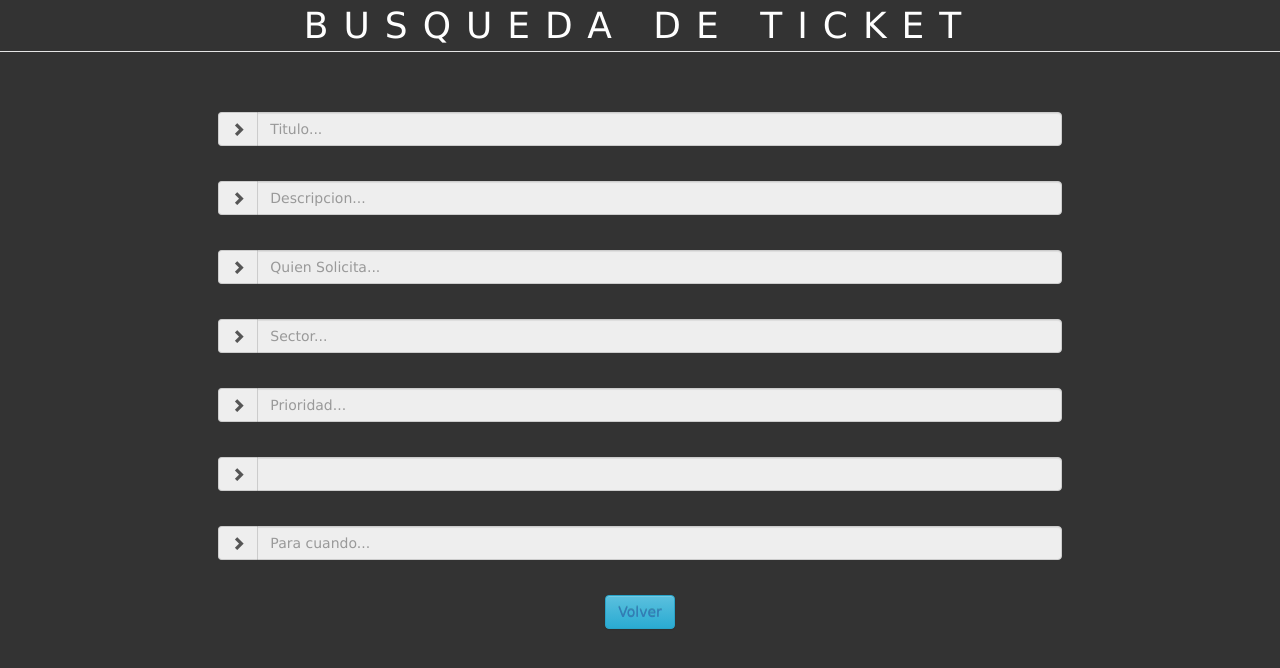
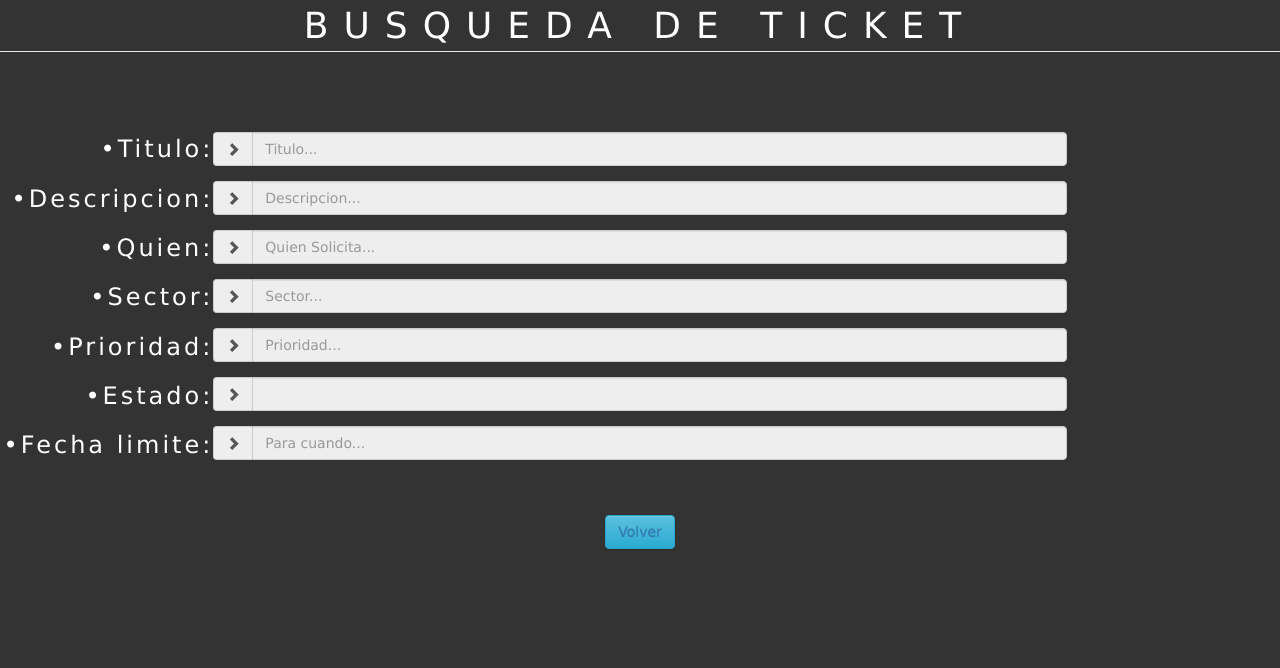
Before and after one commit to FrancoArto/soporte, a CodeIgniter app: the page made by application/views/buscarTicket.php in a window 1280 px wide. Shown: the top 668 px of the page. Run offline with CodeIgniter, Linux system fonts and the light colour scheme; data that the repository does not hold is empty.

Commit message:
listo
ques eyo

```diff
--- a/application/views/buscarTicket.php
+++ b/application/views/buscarTicket.php
@@ -32,10 +32,17 @@ legend{
 	}
 
 .txt{ background-color:#1D1E1E;
-color:#313131;
+color:#FFFFFF;
 border:inset;
 border-color:#151525;
 }
+
+.referencias{
+	color:#FFFFFF;
+	font-size:24px;
+	letter-spacing:3px;
+	}
+
 
 
 </style>
@@ -55,66 +62,96 @@ border-color:#151525;
 <legend style="letter-spacing:15px; font-size:36px">BUSQUEDA DE TICKET</legend>
 <br>
 <br>
+<br>
 
-<div class="row">
-  <div class="col-md-2"></div>
+  <div class="col-md-2" style="text-align:right">
+  			<div class="row form-group"><span class="referencias">&#8226;Titulo:</span> </div>
+
+            <div class="row form-group"><span class="referencias">&#8226;Descripcion:</span> </div>
+
+            <div class="row form-group"><span class="referencias">&#8226;Quien:</span> </div>
+
+            <div class="row form-group"><span class="referencias">&#8226;Sector:</span> </div>
+
+            <div class="row form-group"><span class="referencias">&#8226;Prioridad:</span> </div>
+
+            <div class="row form-group"><span class="referencias">&#8226;Estado:</span> </div>
+
+            <div class="row form-group"><span class="referencias">&#8226;Fecha limite:</span> </div>
+  </div>
   <div class="col-md-8">
+  <div CLASS="row">
     <div class="form-group">
       <div class="input-group">
         <span class="input-group-addon" id="txtTitulo"><i class="glyphicon glyphicon-chevron-right" ></i></span>
         <input readonly type="text" class="form-control" onfocus="focoInput('sTitulo');" onBlur="blurInput('sTitulo')" id="txtTitulo" name="txtTitulo" placeholder="Titulo..." value="<?php echo $ticket["titulo"]; ?>">
       </div>
     </div>
-    <br>
+    </div>
+
+    <div class="row">
     <div class="form-group">
       <div class="input-group">
         <span class="input-group-addon" id="txtDescripcion"><i class="glyphicon glyphicon-chevron-right" ></i></span>
         <input readonly type="text" class="form-control" onfocus="focoInput('txtDescripcion');" onBlur="blurInput('sDescripcion')" id="txtDescripcion" name="txtDescripcion" placeholder="Descripcion..." value="<?php echo $ticket["descripcion"]; ?>">
       </div>
     </div>
-    <br>
+    </div>
+
+    <div class="row">
     <div class="form-group">
       <div class="input-group">
         <span class="input-group-addon" id="txtQuienSolicita"><i class="glyphicon glyphicon-chevron-right" ></i></span>
         <input readonly type="text" class="form-control" onfocus="focoInput('sQuien');" onBlur="blurInput('sQuien')" id="txtQuienSolicita" name="txtQuienSolicita" placeholder="Quien Solicita..." value="<?php echo $ticket["quien"]; ?>">
       </div>
     </div>
-    <br>
+    </div>
+
+    <div class="row">
     <div class="form-group">
       <div class="input-group">
         <span class="input-group-addon" id="txtSector"><i class="glyphicon glyphicon-chevron-right" ></i></span>
         <input readonly type="text" class="form-control" onfocus="focoInput('sSector');" onBlur="blurInput('sSector')" id="txtSector" name="txtSector" placeholder="Sector..." value="<?php echo $ticket["sector"]; ?>">
       </div>
     </div>
-    <br>
+    </div>
+
+    <div class="row">
     <div class="form-group">
       <div class="input-group">
         <span class="input-group-addon" id="txtPrioridad"><i class="glyphicon glyphicon-chevron-right" ></i></span>
         <input readonly type="text" class="form-control" onfocus="focoInput('sPrioridad');" onBlur="blurInput('sPrioridad')" id="txtPrioridad" name="txtPrioridad" placeholder="Prioridad..." value="<?php echo $ticket["prioridad_nombre"]; ?>">
       </div>
     </div>
-    <br>
+    </div>
+
+    <div class="row">
     <div class="form-group">
       <div class="input-group">
         <span class="input-group-addon" id="fecha_limite"><i class="glyphicon glyphicon-chevron-right" ></i></span>
         <input readonly type="text" class="form-control" onfocus="focoInput('sEstado');" onBlur="blurInput('sEstado')" id="estado" name="estado" placeholder="" value="<?php echo $ticket["estado_nombre"]; ?>">
       </div>
     </div>
-    <br>
+    </div>
+
+    <div class="row">
     <div class="form-group">
       <div class="input-group">
         <span class="input-group-addon" id="fecha_limite"><i class="glyphicon glyphicon-chevron-right" ></i></span>
         <input readonly type="text" class="form-control" onfocus="focoInput('sPrioridad');" onBlur="blurInput('sPrioridad')" id="fecha_limite" name="fecha_limite" placeholder="Para cuando..." value="<?php echo $ticket["fecha_limite"]; ?>">
       </div>
     </div>
-    <br>
+    </div>
+    <br><br>
+    <div class="row">
     <div class="form-group" style="text-align:center">
       <span class="btn btn-info"><a href="<?php if ($this->session->userdata("email")) {echo site_url('/usuarios/index');}
       else {echo site_url('/welcome/index');}?>">Volver</a></span>
     </div>
   </div>
+  </div>
   <div class="col-md-2"></div>
-</div>
+
 
 
 
--- a/application/views/modificar.php
+++ b/application/views/modificar.php
@@ -34,7 +34,7 @@ legend{
 
 
 .txt{ background-color:#1D1E1E;
-color:#313131;
+color:#FFFFFF;
 border:inset;
 border-color:#151525;
 }
--- a/application/views/principal.php
+++ b/application/views/principal.php
@@ -30,9 +30,10 @@ legend{
 	}
 
 .txt{ background-color:#1D1E1E;
-color:#313131;
+color:#FFFFFF;
 border:inset;
 border-color:#151525;
+
 }
 
 
--- a/application/views/registro.php
+++ b/application/views/registro.php
@@ -34,7 +34,7 @@ legend{
 
 
 .txt{ background-color:#1D1E1E;
-color:#313131;
+color:#FFFFFF;
 border:inset;
 border-color:#151525;
 }
```
Also changed, not shown: application/views/usuario.php (+20 -17 lines).
